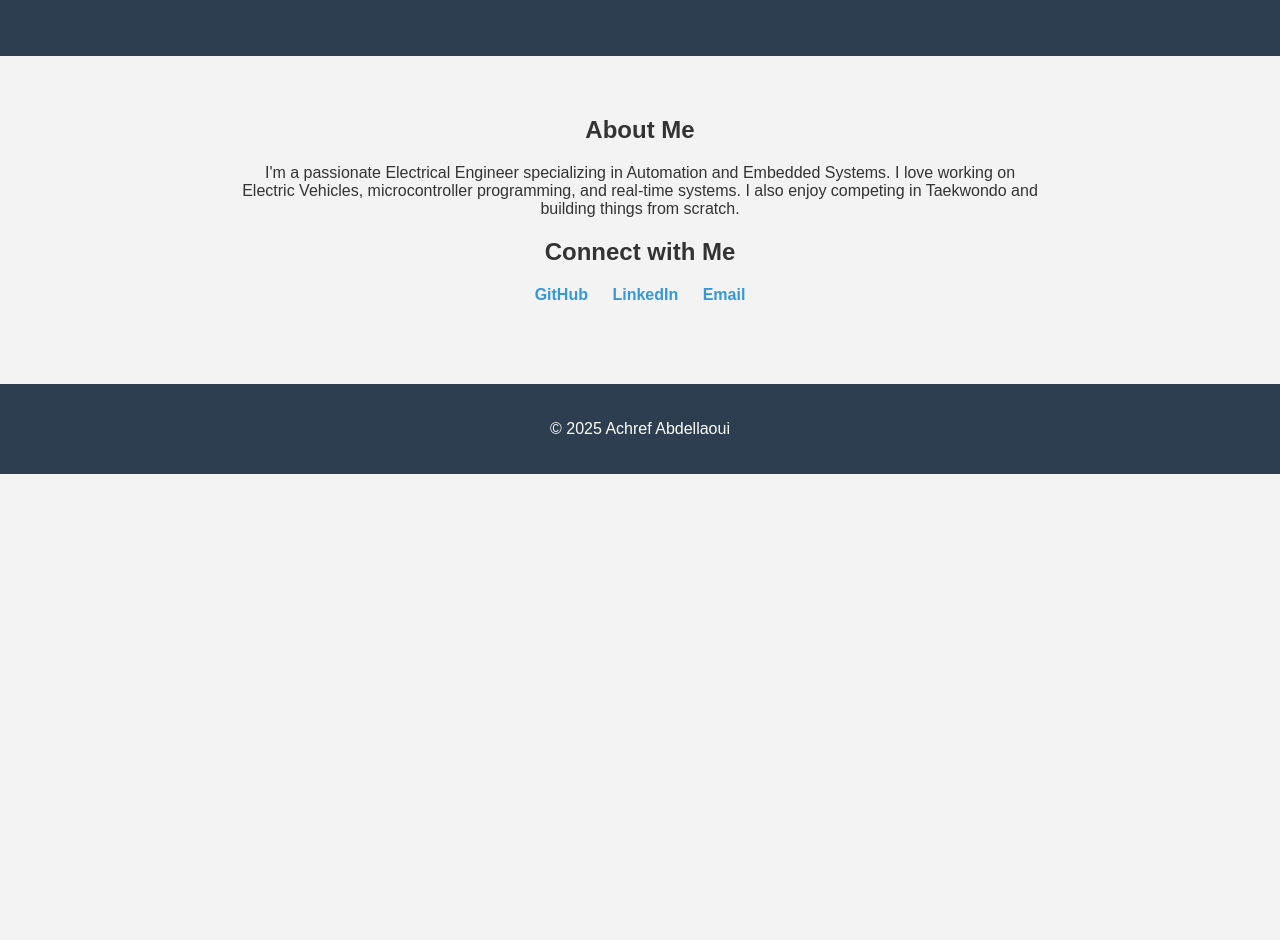
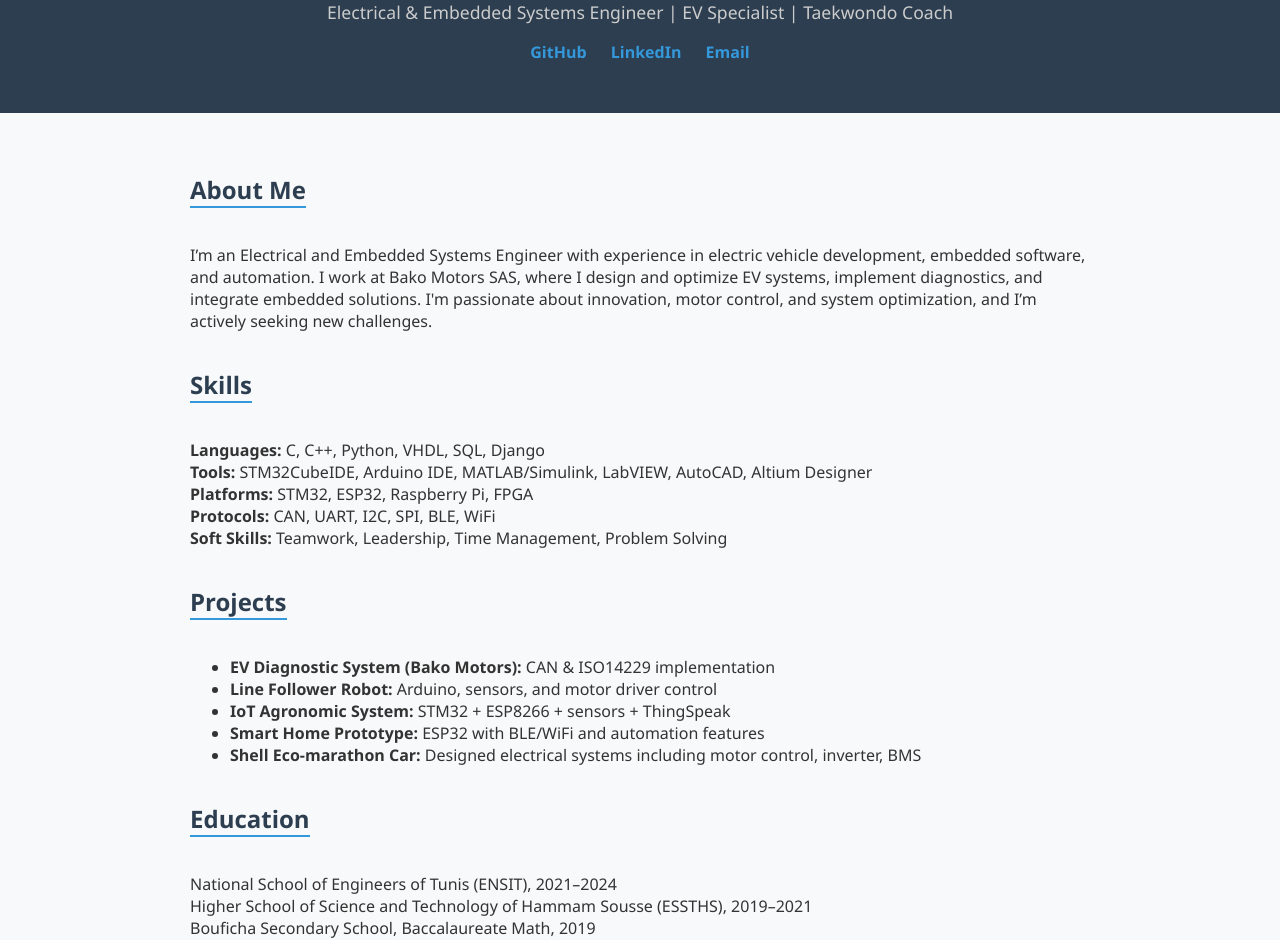
Before and after one commit to achref-10/achref-10-achref-10.github.io, a plain HTML site: page index.html in a window 1280 px wide. Shown: the part 309-1249 px from the top of the page. Before the commit the page ends 800 px from the top, so only its background shows below. Drawn offline with Linux system fonts and the light colour scheme.

Commit message:
Update index.html

```diff
--- a/index.html
+++ b/index.html
@@ -6,57 +6,57 @@
   <title>Achref Abdellaoui</title>
   <style>
     body {
+      font-family: 'Segoe UI', sans-serif;
+      background-color: #f8f9fa;
+      color: #333;
       margin: 0;
-      font-family: Arial, sans-serif;
-      background-color: #f3f3f3;
-      color: #333;
-      text-align: center;
+      padding: 0;
     }
-
     header {
       background-color: #2c3e50;
       color: white;
-      padding: 40px 20px;
+      text-align: center;
+      padding: 50px 20px;
     }
-
     header img {
-      width: 150px;
-      height: 150px;
+      width: 160px;
+      height: 160px;
       border-radius: 50%;
       border: 4px solid white;
+      margin-bottom: 15px;
+    }
+    h1 {
+      margin: 10px 0 5px;
+    }
+    p.subtitle {
+      font-size: 1.1em;
+      color: #ccc;
+    }
+    section {
+      padding: 40px 20px;
+      max-width: 900px;
+      margin: auto;
+    }
+    h2 {
+      color: #2c3e50;
+      border-bottom: 2px solid #3498db;
+      display: inline-block;
       margin-bottom: 20px;
     }
-
-    h1 {
-      margin: 10px 0;
-    }
-
-    p.subtitle {
-      font-size: 1.1em;
-      color: #ddd;
-    }
-
-    section {
-      padding: 40px 20px;
-      max-width: 800px;
-      margin: auto;
-    }
-
     .social a {
       margin: 0 10px;
+      color: #3498db;
       text-decoration: none;
-      color: #3498db;
       font-weight: bold;
     }
-
     .social a:hover {
       text-decoration: underline;
     }
-
     footer {
       background-color: #2c3e50;
       color: white;
-      padding: 20px 0;
+      text-align: center;
+      padding: 20px;
       margin-top: 40px;
     }
   </style>
@@ -64,26 +64,56 @@
 <body>
 
   <header>
-    <!-- Replace the src below with your own hosted image link -->
-    <img src="https://via.placeholder.com/150" alt="Your Profile Picture" />
+    <img src="me.jpg" alt="Achref Abdellaoui" />
     <h1>Achref Abdellaoui</h1>
-    <p class="subtitle">Electrical Engineer | Embedded Systems | EV Enthusiast</p>
+    <p class="subtitle">Electrical & Embedded Systems Engineer | EV Specialist | Taekwondo Coach</p>
+    <div class="social">
+      <a href="https://github.com/achref-10" target="_blank">GitHub</a>
+      <a href="https://linkedin.com/in/achref-abdellaoui" target="_blank">LinkedIn</a>
+      <a href="mailto:achref.abdellaoui@ensit.u-tunis.tn">Email</a>
+    </div>
   </header>
 
   <section>
     <h2>About Me</h2>
     <p>
-      I'm a passionate Electrical Engineer specializing in Automation and Embedded Systems.
-      I love working on Electric Vehicles, microcontroller programming, and real-time systems.
-      I also enjoy competing in Taekwondo and building things from scratch.
+      I’m an Electrical and Embedded Systems Engineer with experience in electric vehicle development, embedded software, and automation. I work at Bako Motors SAS, where I design and optimize EV systems, implement diagnostics, and integrate embedded solutions. I'm passionate about innovation, motor control, and system optimization, and I’m actively seeking new challenges.
     </p>
 
-    <h2>Connect with Me</h2>
-    <div class="social">
-      <a href="https://github.com/yourusername" target="_blank">GitHub</a>
-      <a href="https://linkedin.com/in/yourusername" target="_blank">LinkedIn</a>
-      <a href="mailto:your.email@example.com">Email</a>
-    </div>
+    <h2>Skills</h2>
+    <p>
+      <strong>Languages:</strong> C, C++, Python, VHDL, SQL, Django<br />
+      <strong>Tools:</strong> STM32CubeIDE, Arduino IDE, MATLAB/Simulink, LabVIEW, AutoCAD, Altium Designer<br />
+      <strong>Platforms:</strong> STM32, ESP32, Raspberry Pi, FPGA<br />
+      <strong>Protocols:</strong> CAN, UART, I2C, SPI, BLE, WiFi<br />
+      <strong>Soft Skills:</strong> Teamwork, Leadership, Time Management, Problem Solving
+    </p>
+
+    <h2>Projects</h2>
+    <ul>
+      <li><strong>EV Diagnostic System (Bako Motors):</strong> CAN & ISO14229 implementation</li>
+      <li><strong>Line Follower Robot:</strong> Arduino, sensors, and motor driver control</li>
+      <li><strong>IoT Agronomic System:</strong> STM32 + ESP8266 + sensors + ThingSpeak</li>
+      <li><strong>Smart Home Prototype:</strong> ESP32 with BLE/WiFi and automation features</li>
+      <li><strong>Shell Eco-marathon Car:</strong> Designed electrical systems including motor control, inverter, BMS</li>
+    </ul>
+
+    <h2>Education</h2>
+    <p>
+      National School of Engineers of Tunis (ENSIT), 2021–2024<br />
+      Higher School of Science and Technology of Hammam Sousse (ESSTHS), 2019–2021<br />
+      Bouficha Secondary School, Baccalaureate Math, 2019
+    </p>
+
+    <h2>Languages</h2>
+    <p>English: C1 &nbsp; | &nbsp; French: C1 &nbsp; | &nbsp; German: A2</p>
+
+    <h2>Extras</h2>
+    <p>
+      Taekwondo Champion & Coach<br />
+      Sponsorship Manager & Treasurer, Microsoft Club ENSIT<br />
+      Electrical Coordinator, TECC Eco Car Project
+    </p>
   </section>
 
   <footer>
```
